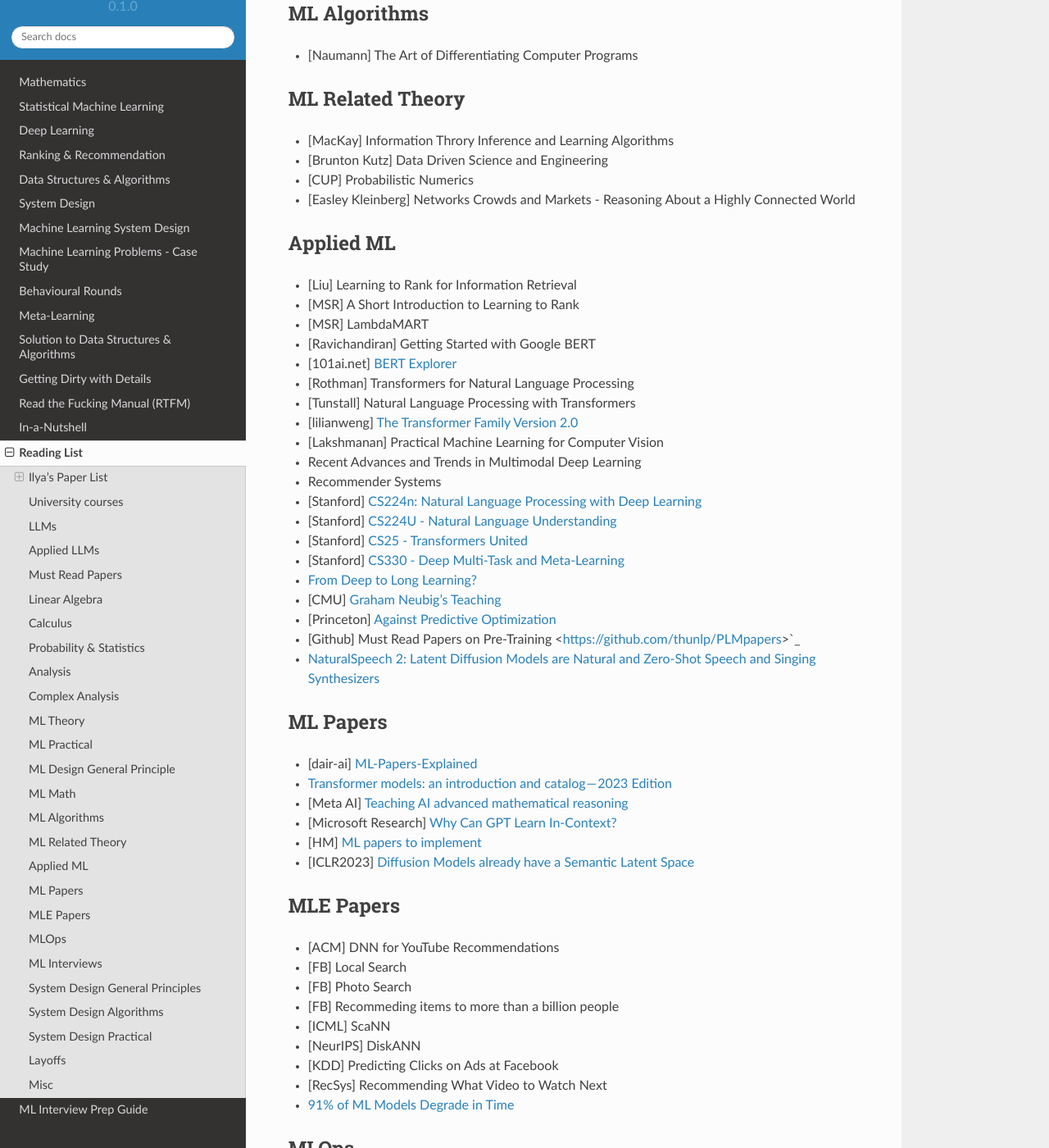
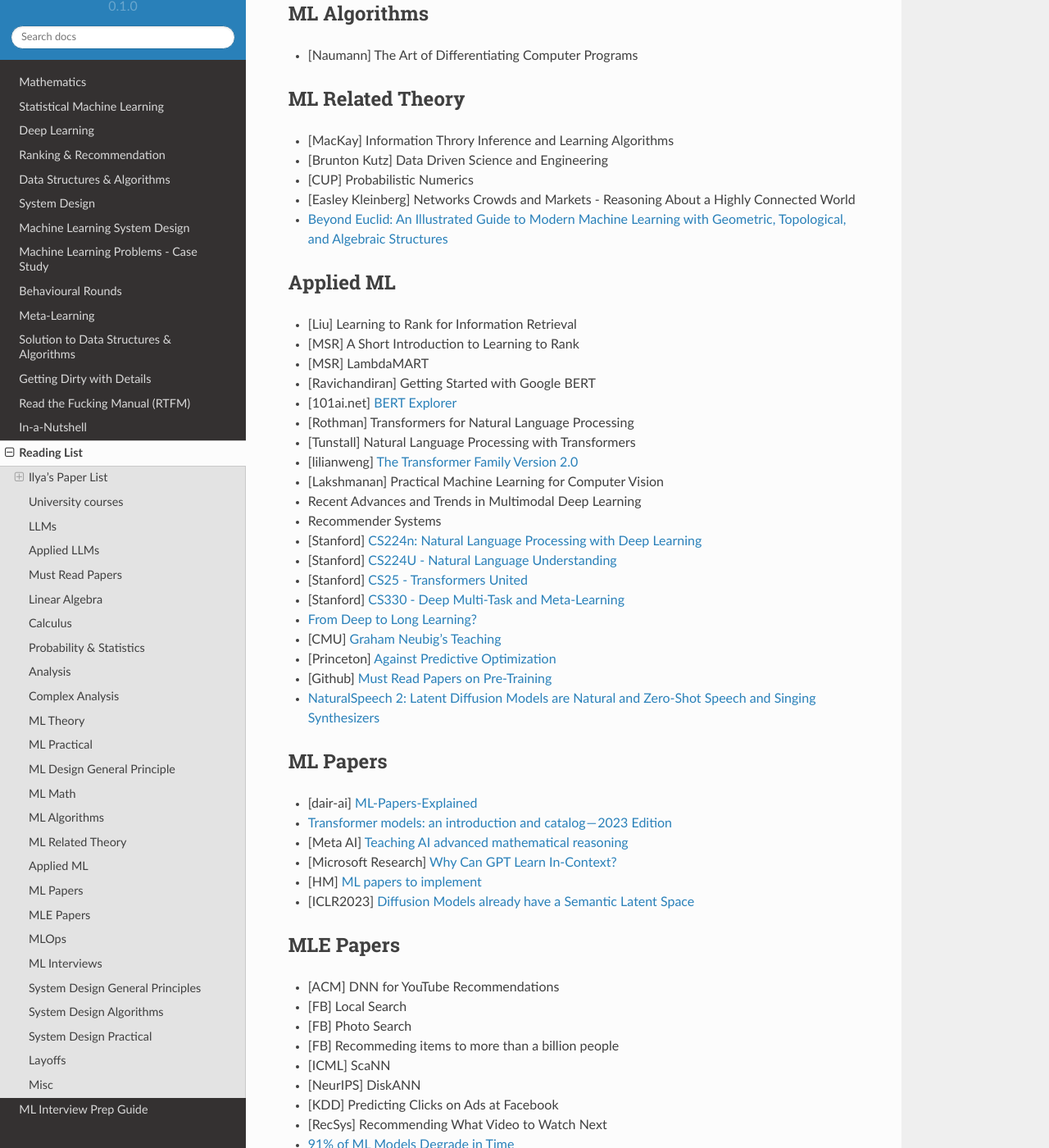
Before and after one commit to uselesstechjunks/leetcode, a Sphinx documentation site: the page built from docs/source/readlist.rst, in a window 1280 px wide and 1400 px high, scrolled down 6141 px. Shown: the whole window at 82% size. Built offline with Sphinx 7.4.7 and the Read the Docs theme 2.0.0, drawn with Linux system fonts in a browser that asks for light colours.

Commit message:
Update readlist.rst (#252)

```diff
--- a/docs/source/readlist.rst
+++ b/docs/source/readlist.rst
@@ -265,6 +265,7 @@ ML Related Theory
 * [Brunton Kutz] Data Driven Science and Engineering
 * [CUP] Probabilistic Numerics
 * [Easley Kleinberg] Networks Crowds and Markets - Reasoning About a Highly Connected World
+* `Beyond Euclid: An Illustrated Guide to Modern Machine Learning with Geometric, Topological, and Algebraic Structures <https://www.arxiv.org/abs/2407.09468>`_
 
 ******************************************************************************************
 Applied ML
@@ -288,7 +289,7 @@ Applied ML
 * `From Deep to Long Learning? <https://hazyresearch.stanford.edu/blog/2023-03-27-long-learning>`_
 * [CMU] `Graham Neubig's Teaching <https://www.phontron.com/teaching.php>`_
 * [Princeton] `Against Predictive Optimization <https://predictive-optimization.cs.princeton.edu/>`_
-* [Github] Must Read Papers on Pre-Training <https://github.com/thunlp/PLMpapers>`_
+* [Github] `Must Read Papers on Pre-Training <https://github.com/thunlp/PLMpapers>`_
 * `NaturalSpeech 2: Latent Diffusion Models are Natural and Zero-Shot Speech and Singing Synthesizers <https://speechresearch.github.io/naturalspeech2/>`_
 
 ******************************************************************************************
```
